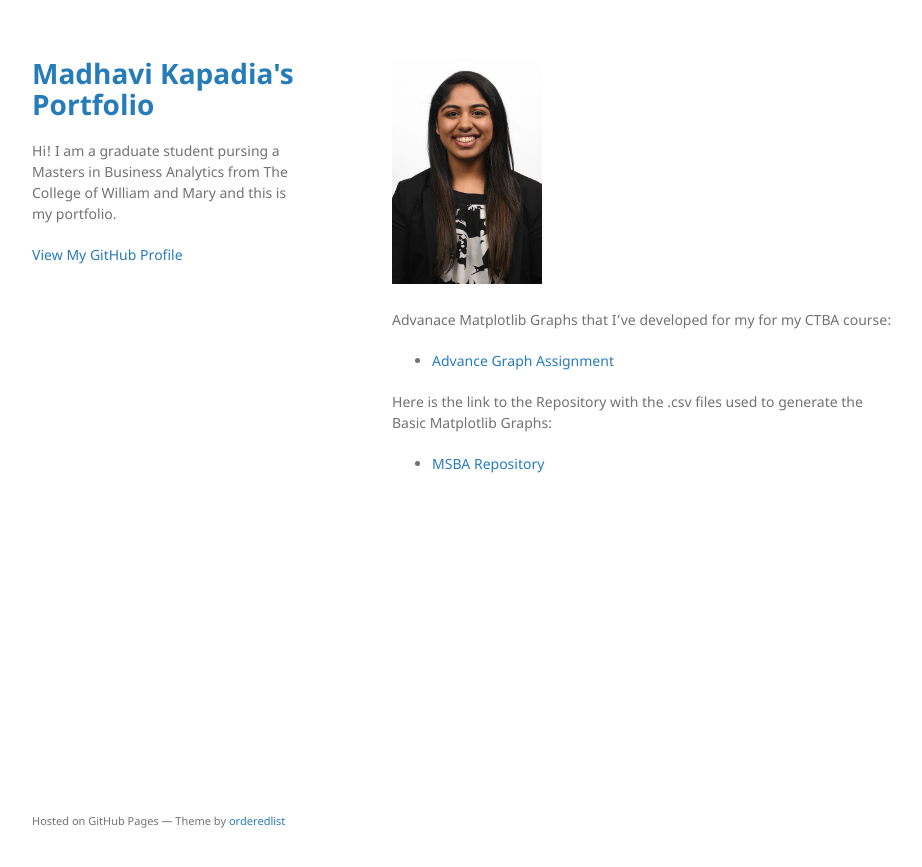
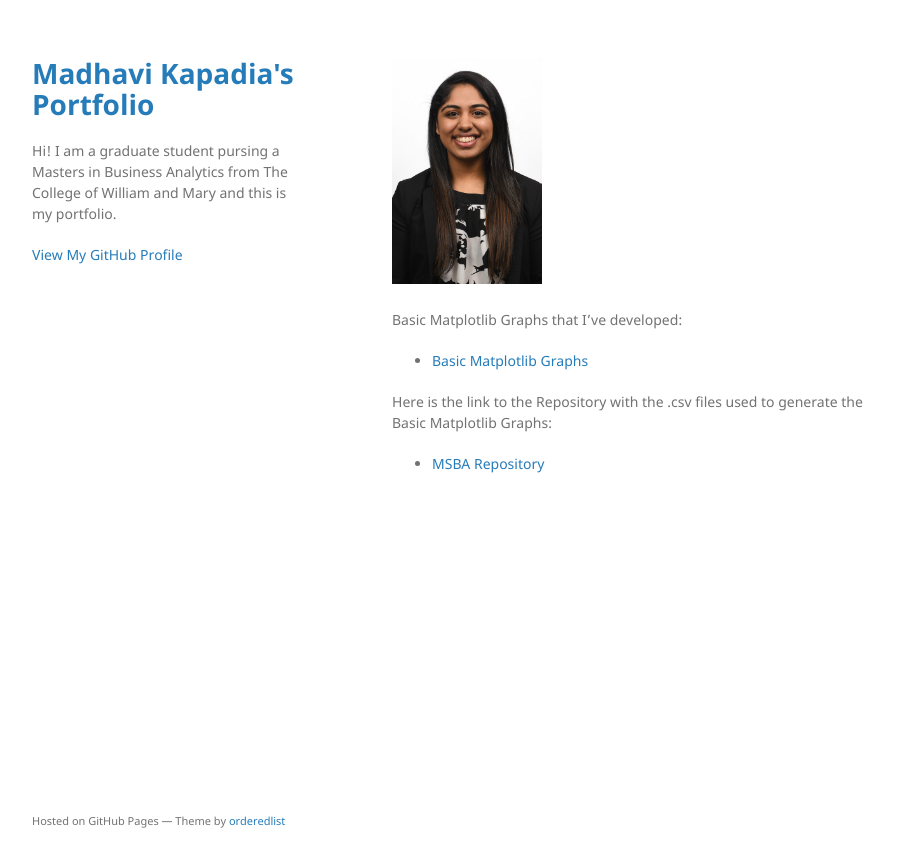
Before and after one commit to mvkapadia/mvkapadia.github.io, a Jekyll site: the page built from index.md, in a window 1280 px wide. Shown: the top 867 px of the page, without its empty margins (178-1100 px from the left). Built offline with Jekyll 4.4.1, drawn with Linux system fonts in a browser that asks for light colours; our own code applies the rules of GitHub Pages for plain Markdown files.

Commit message:
Update index.md

```diff
--- a/index.md
+++ b/index.md
@@ -5,9 +5,9 @@ description: A portfolio with work from my CTBA course.
 
 <img src="/pics/IMG_1983.JPG" width="30%" height="30%">
 
-Advanace Matplotlib Graphs that I've developed for my for my CTBA course:
+Basic Matplotlib Graphs that I've developed:
 
-- [Advance Graph Assignment](/M2: Basic Matplotlib Graphing/index.md)
+- [Basic Matplotlib Graphs](/M2: Basic Matplotlib Graphing/index.md)
 
 Here is the link to the Repository with the .csv files used to generate the Basic Matplotlib Graphs:
 - [MSBA Repository](https://github.com/mvkapadia/MSBA)
```
